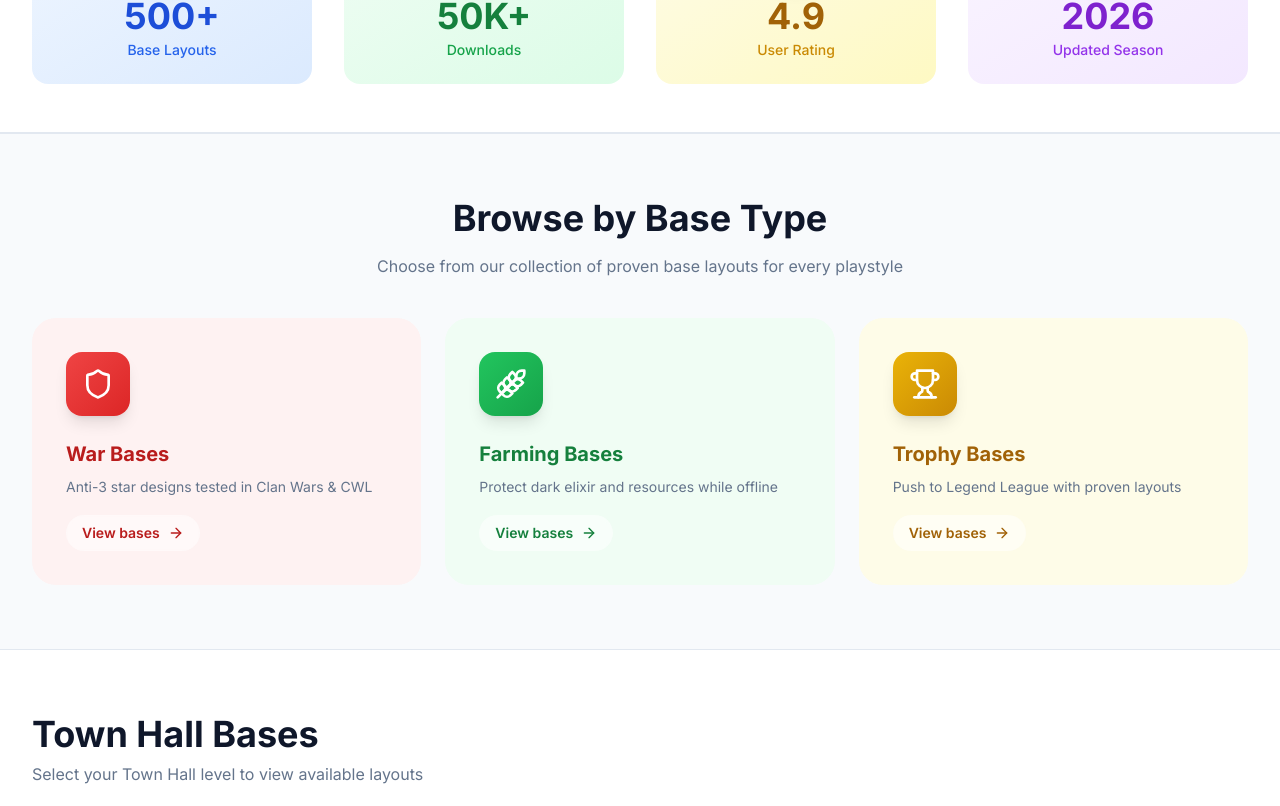
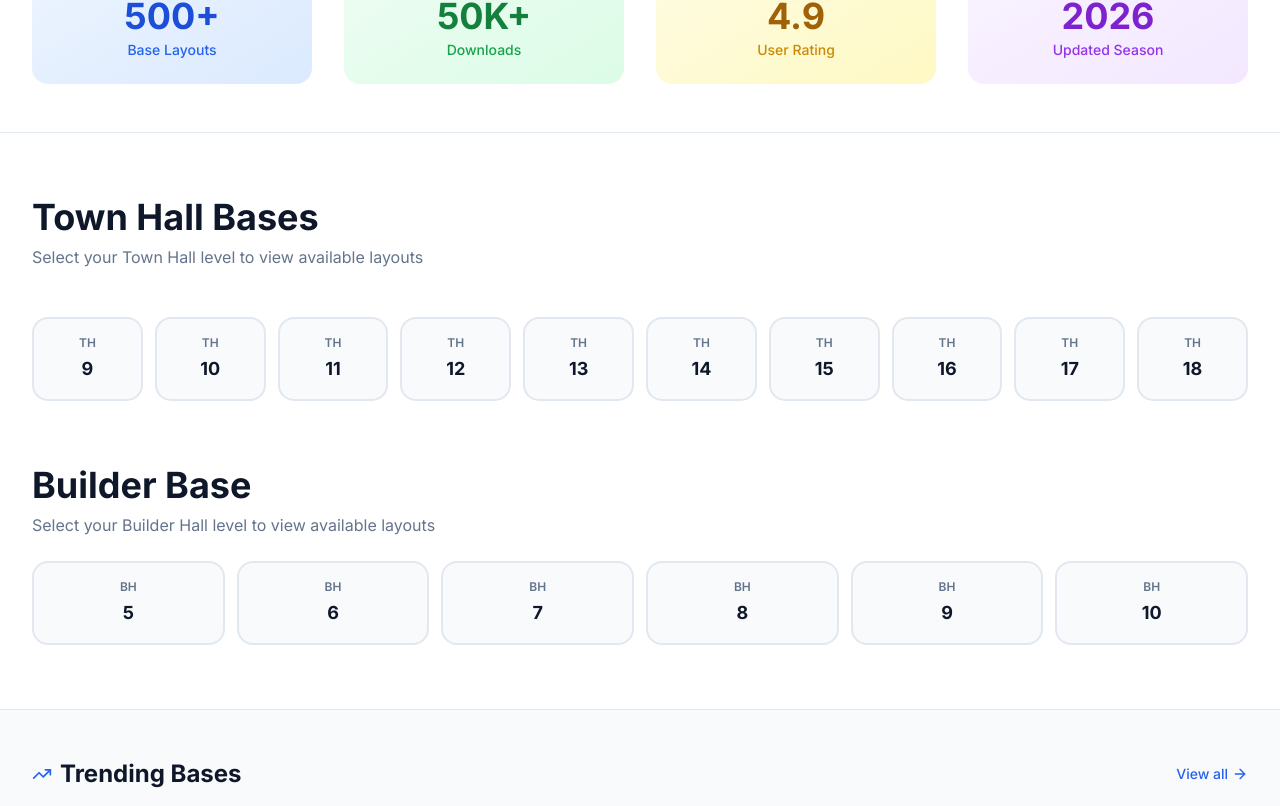
Before and after one commit to clashlayoutshub/clashlayoutshub, a Next.js app: page / in a window 1280 px wide. Shown: the part 1634-2440 px from the top of the page. Built offline with nearby package versions, Linux system fonts and the light colour scheme; no server answers; the database is empty.

Commit message:
fix dublicate section in home page

```diff
--- a/app/page.tsx
+++ b/app/page.tsx
@@ -223,37 +223,6 @@ export default async function HomePage() {
         </div>
       </section>
 
-      {/* Category Navigation */}
-      <section className="py-16 bg-brand-card border-y border-brand-border">
-        <div className="max-w-7xl mx-auto px-4 sm:px-6 lg:px-8">
-          <h2 className="text-3xl md:text-4xl font-bold text-brand-text mb-4 text-center">
-            Browse by Base Type
-          </h2>
-          <p className="text-brand-muted text-center mb-10 max-w-2xl mx-auto">
-            Choose from our collection of proven base layouts for every playstyle
-          </p>
-          <div className="grid grid-cols-1 sm:grid-cols-3 gap-6">
-            {categoryCards.map((cat) => (
-              <Link
-                key={cat.title}
-                href={cat.href}
-                className={`group relative rounded-3xl p-8 ${cat.bg} border-2 border-transparent hover:border-primary hover:shadow-2xl hover:scale-105 transition-all duration-300 overflow-hidden`}
-              >
-                <div className={`absolute inset-0 bg-gradient-to-br ${cat.color} opacity-0 group-hover:opacity-10 transition-opacity duration-300`}></div>
-                <div className={`relative inline-flex p-4 rounded-2xl bg-gradient-to-br ${cat.color} text-white mb-6 shadow-lg group-hover:scale-110 transition-transform duration-300`}>
-                  <cat.icon className="w-8 h-8" />
-                </div>
-                <h3 className={`relative font-bold text-xl ${cat.text} mb-2 group-hover:scale-105 transition-transform duration-300`}>{cat.title}</h3>
-                <p className="relative text-sm text-brand-muted leading-relaxed mb-4">{cat.description}</p>
-                <span className={`relative inline-flex items-center gap-2 px-4 py-2 rounded-full bg-white/50 backdrop-blur-sm text-sm font-semibold ${cat.text} group-hover:bg-white group-hover:shadow-md transition-all`}>
-                  View bases <ArrowRight className="w-4 h-4 group-hover:translate-x-1 transition-transform" />
-                </span>
-              </Link>
-            ))}
-          </div>
-        </div>
-      </section>
-
       {/* TH Quick Nav */}
       <section className="py-16 max-w-7xl mx-auto px-4 sm:px-6 lg:px-8">
         <div className="mb-12">
```
